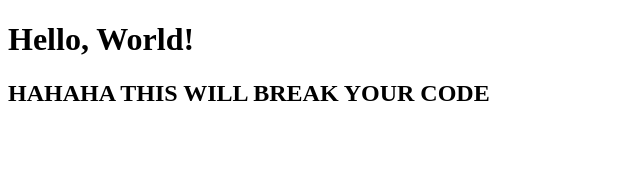
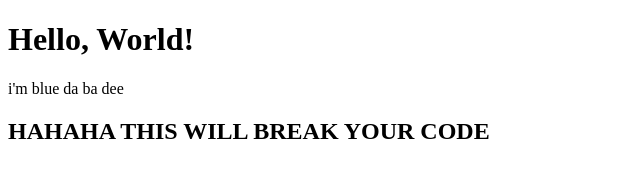
Before and after one commit to kevin-ci/2409GitBranchingPractice, a plain HTML site: page index.html in a window 1280 px wide. Shown: the whole page, without its empty margins (0-640 px from the left). Drawn offline with Linux system fonts and the light colour scheme.

Commit message:
added song lyric to index.html

```diff
--- a/index.html
+++ b/index.html
@@ -7,6 +7,7 @@
 </head>
 <body>
     <h1>Hello, World!</h1>
+    <p>i'm blue da ba dee</p>
     <h2>HAHAHA THIS WILL BREAK YOUR CODE</h2>
 </body>
 </html>
```
